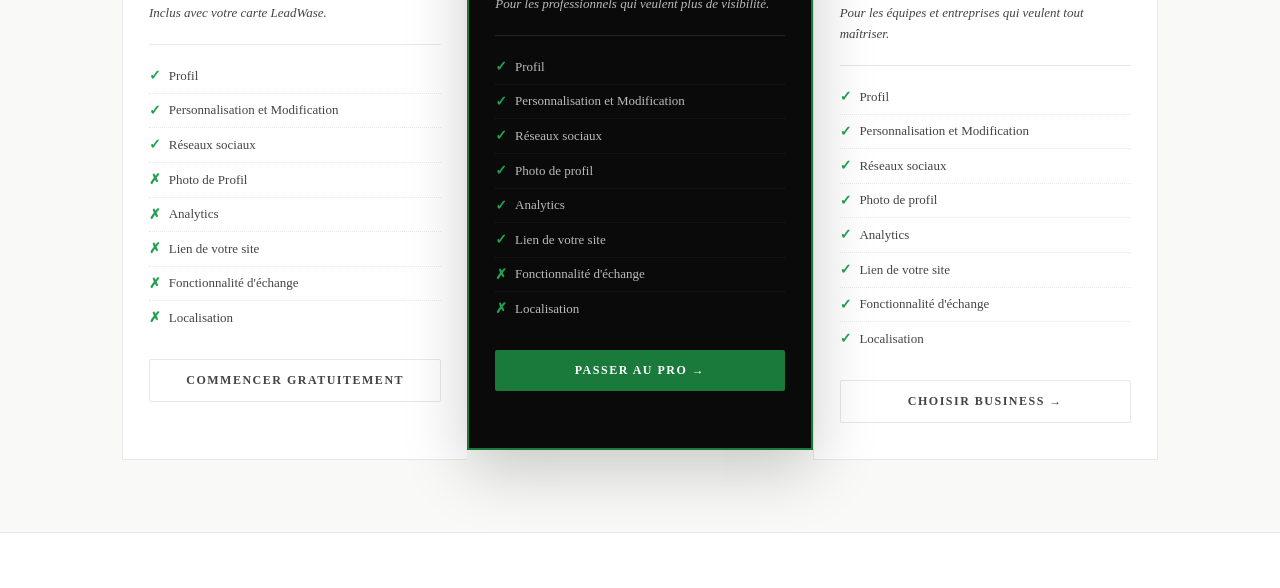
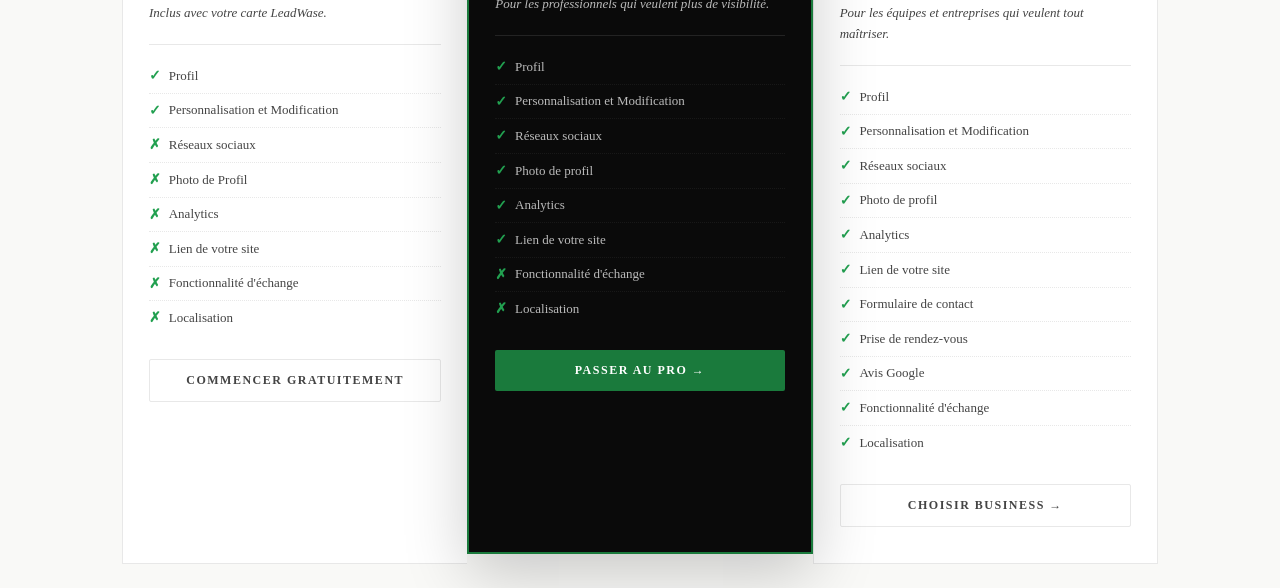
Before and after one commit to leadwase/LeadWasev2, a website: page public/offres.html in a window 1280 px wide. Shown: the part 590-1178 px from the top of the page. Drawn offline with Linux system fonts and the light colour scheme; no server answers.

Commit message:
Update offres.html

```diff
--- a/public/offres.html
+++ b/public/offres.html
@@ -84,7 +84,7 @@
       <ul class="plan-features">
         <li><span class="ck">✓</span>Profil</li>
         <li><span class="ck">✓</span>Personnalisation et Modification</li>
-        <li><span class="ck">✓</span>Réseaux sociaux</li>
+        <li><span class="ck">✗</span>Réseaux sociaux</li>
         <li><span class="ck">✗</span>Photo de Profil</li>
         <li><span class="ck">✗</span>Analytics</li>
         <li><span class="ck">✗</span>Lien de votre site</li>
@@ -123,6 +123,9 @@
         <li><span class="ck">✓</span>Photo de profil</li>
         <li><span class="ck">✓</span>Analytics</li>
         <li><span class="ck">✓</span>Lien de votre site</li>
+        <li><span class="ck">✓</span>Formulaire de contact</li>
+        <li><span class="ck">✓</span>Prise de rendez-vous</li>
+        <li><span class="ck">✓</span>Avis Google</li>
         <li><span class="ck">✓</span>Fonctionnalité d'échange</li>
         <li><span class="ck">✓</span>Localisation</li>
       </ul>
```
